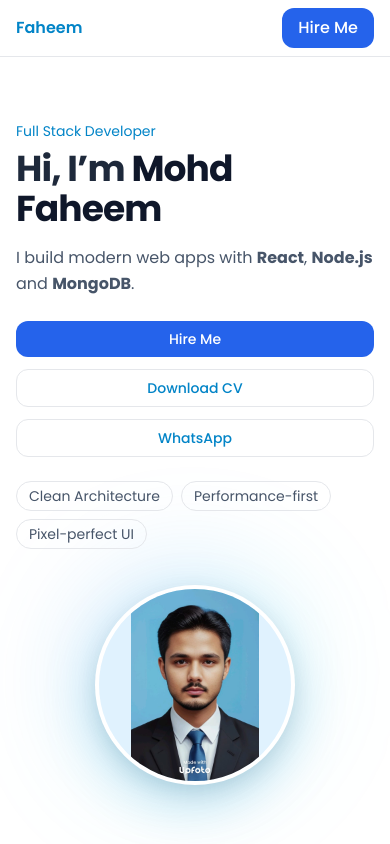
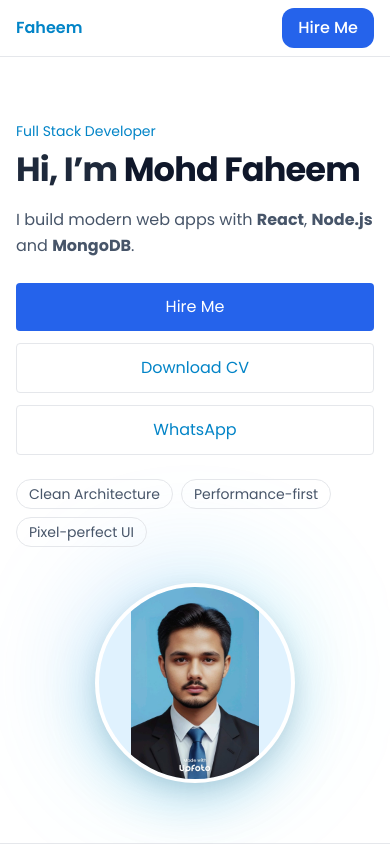
Before and after one commit to mr-faheem/faheem.portfolio, a React (Vite) app: page / in a window 390 px wide. Shown: the top 844 px of the page. Built offline with nearby package versions, Linux system fonts and the light colour scheme.

Commit message:
Mobile polish: full-width hero CTAs + tighter mobile H1

```diff
--- a/src/sections/Hero/index.jsx
+++ b/src/sections/Hero/index.jsx
@@ -11,30 +11,30 @@ export default function Hero() {
         <div>
           <p className="text-sm text-primary-600">Full Stack Developer</p>
 
-          <h1 className="mt-2 text-4xl md:text-5xl font-bold tracking-tight">
+           <h1 className="mt-2 text-[2.1rem] leading-tight md:text-5xl md:leading-tight font-bold tracking-tight">
          Hi, I’m <span className="text-slate-900">Mohd Faheem</span>
           </h1>
+
 
           <p className="mt-4 max-w-2xl text-slate-600">
             I build modern web apps with <strong>React</strong>,{" "}
             <strong>Node.js</strong> and <strong>MongoDB</strong>.
           </p>
 
-          {/* CTAs: mobile = full width, stacked; desktop = inline */}
-          <div className="mt-6 grid grid-cols-1 gap-3 sm:flex sm:flex-wrap">
+         {/* CTAs */}
+<div className="mt-6 grid gap-3 sm:flex sm:flex-wrap">
   <a
     href="#contact"
-              className="btn btn-primary btn-block sm:w-auto"
+    className="w-full sm:w-auto px-4 py-3 rounded bg-blue-600 text-white hover:bg-blue-700 transition text-center"
   >
     Hire Me
   </a>
 
-            {/* CV is in /public so relative url works on GH Pages */}
   <a
     href="Faheem_Resume_2025.pdf"
     target="_blank"
     rel="noreferrer"
-              className="btn btn-outline btn-block sm:w-auto"
+    className="w-full sm:w-auto px-4 py-3 rounded border hover:bg-slate-50 transition text-center"
   >
     Download CV
   </a>
@@ -43,11 +43,12 @@ export default function Hero() {
     href="https://wa.me/918979391273"
     target="_blank"
     rel="noreferrer"
-              className="btn btn-outline btn-block sm:w-auto"
+    className="w-full sm:w-auto px-4 py-3 rounded border hover:bg-slate-50 transition text-center"
   >
     WhatsApp
   </a>
 </div>
+
 
           <ul className="mt-6 flex flex-wrap gap-2 text-sm text-slate-600">
             <li className="px-3 py-1 rounded-full border">Clean Architecture</li>
```
Lines whose indentation alone changed are shown as unchanged.
